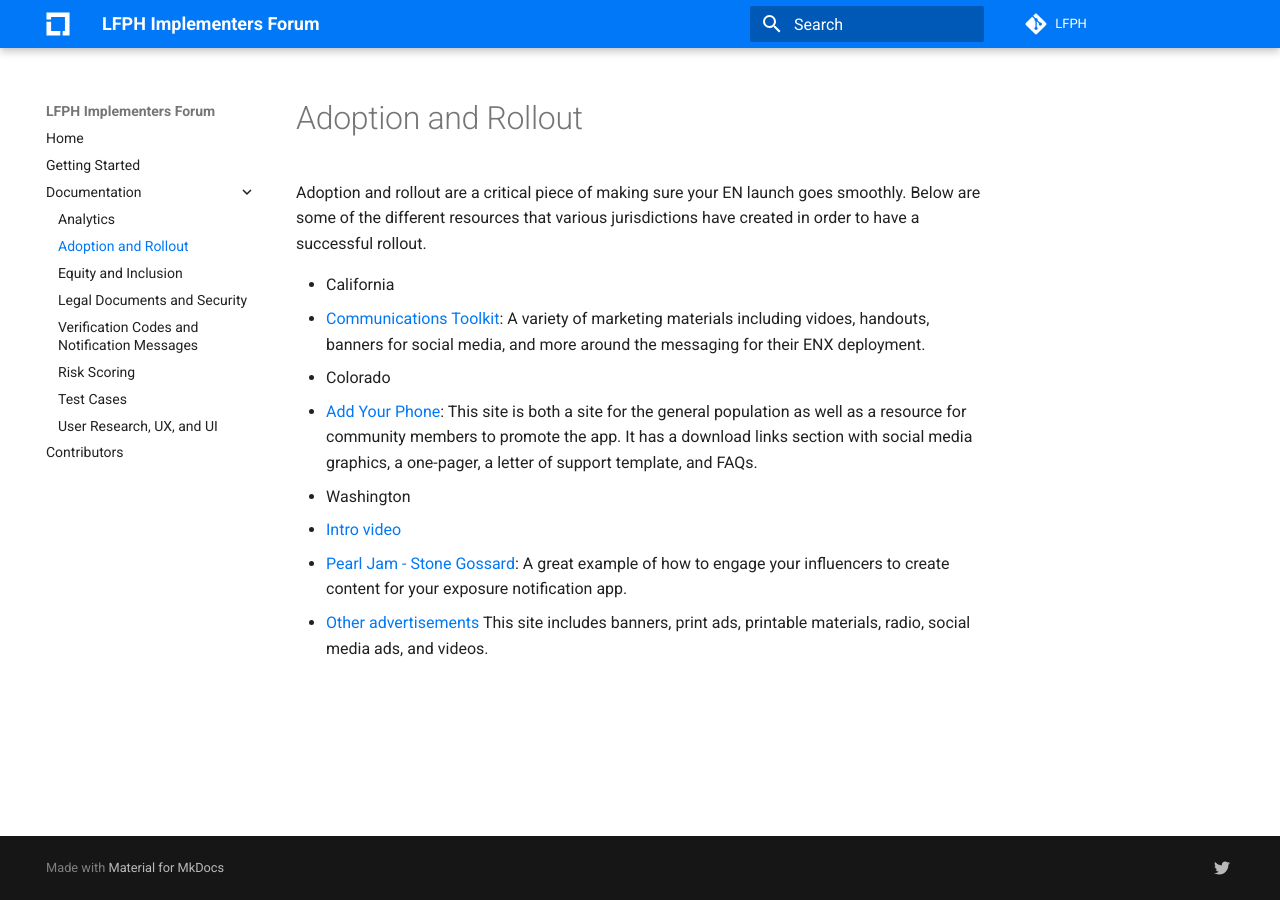
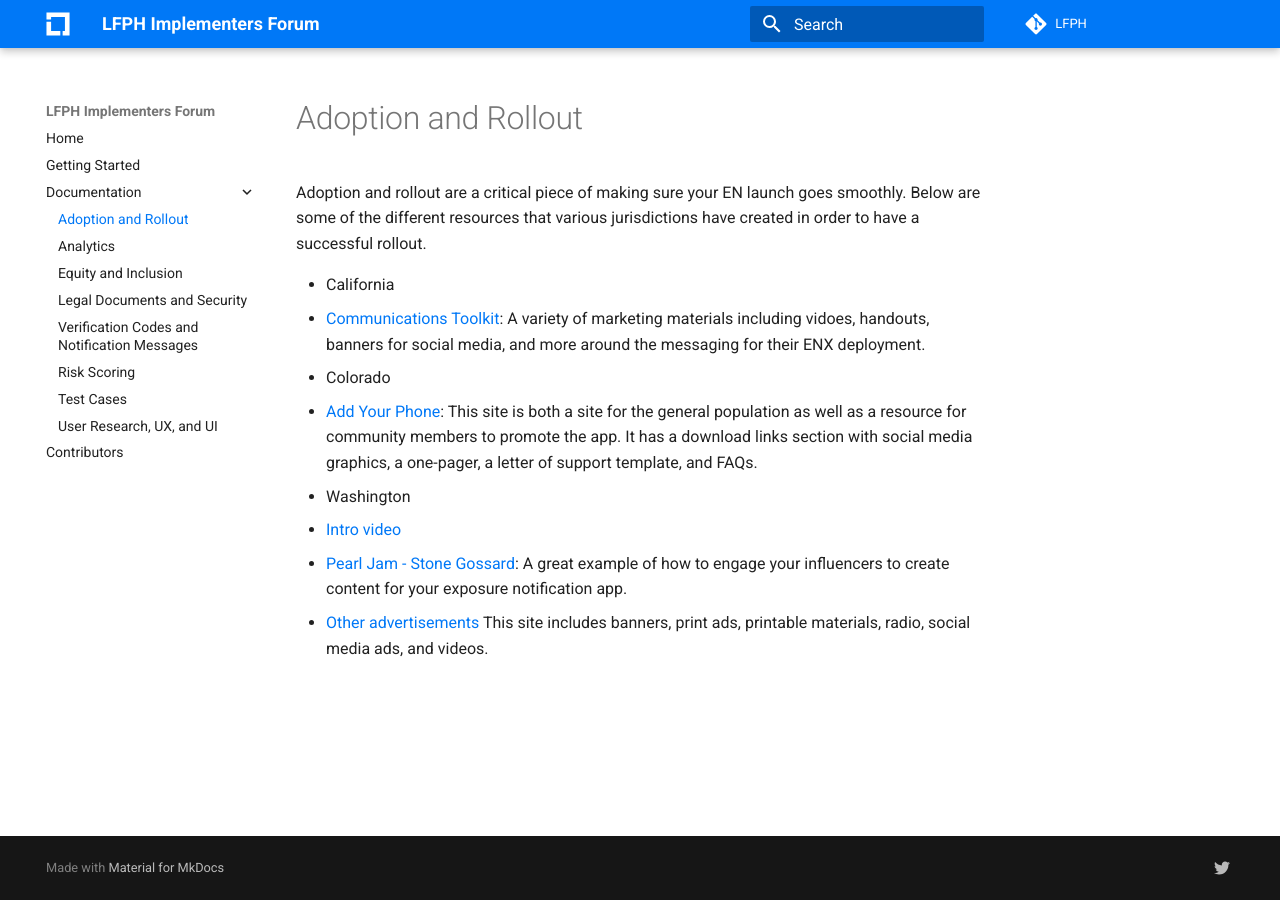
Before and after one commit to lfph/implementers-forum, an MkDocs documentation site: the page built from docs/adoption-and-rollout.md, in a window 1280 px wide. Built offline with MkDocs 1.6.1 and Material for MkDocs 9.7.7, drawn with Linux system fonts in a browser that asks for light colours; comment, search, counter and statistics services are not loaded; part of the change alters nothing that is shown.

```diff
--- a/mkdocs.yml
+++ b/mkdocs.yml
@@ -15,8 +15,8 @@ nav:
   - 'index.md'
   - 'getting-started.md'
   - 'Documentation':
+    - 'adoption-and-rollout.md'
     - 'analytics.md'
-    - 'adoption-and-rollout.md'
     - 'equity-and-inclusion.md'
     - 'legal-documents.md'
     - 'verification-codes.md'
```
